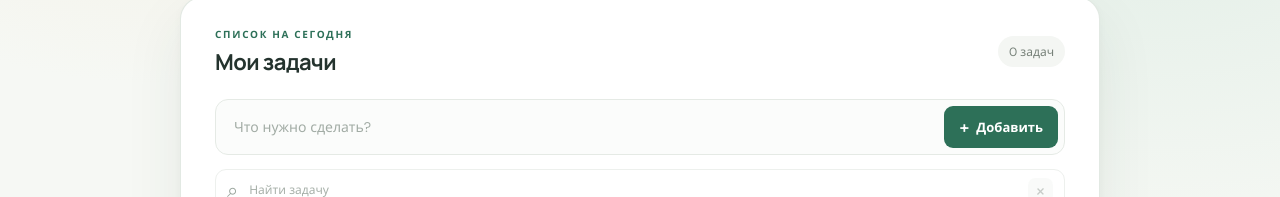
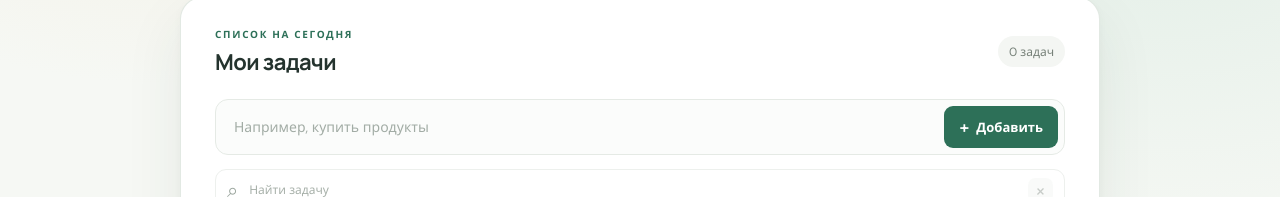
Before and after one commit to ZVERTURETORIG/todo-next, a Next.js app: page / in a window 1280 px wide. Shown: the part 355-552 px from the top of the page. Built offline with nearby package versions, Linux system fonts and the light colour scheme.

Commit message:
Добавил пример в поле новой задачи

```diff
--- a/app/page.tsx
+++ b/app/page.tsx
@@ -140,7 +140,7 @@ export default function Home() {
           <input
             id="new-task"
             name="task"
-            placeholder="Что нужно сделать?"
+            placeholder="Например, купить продукты"
             value={newTask}
             onChange={(event) => setNewTask(event.target.value)}
           />
```
